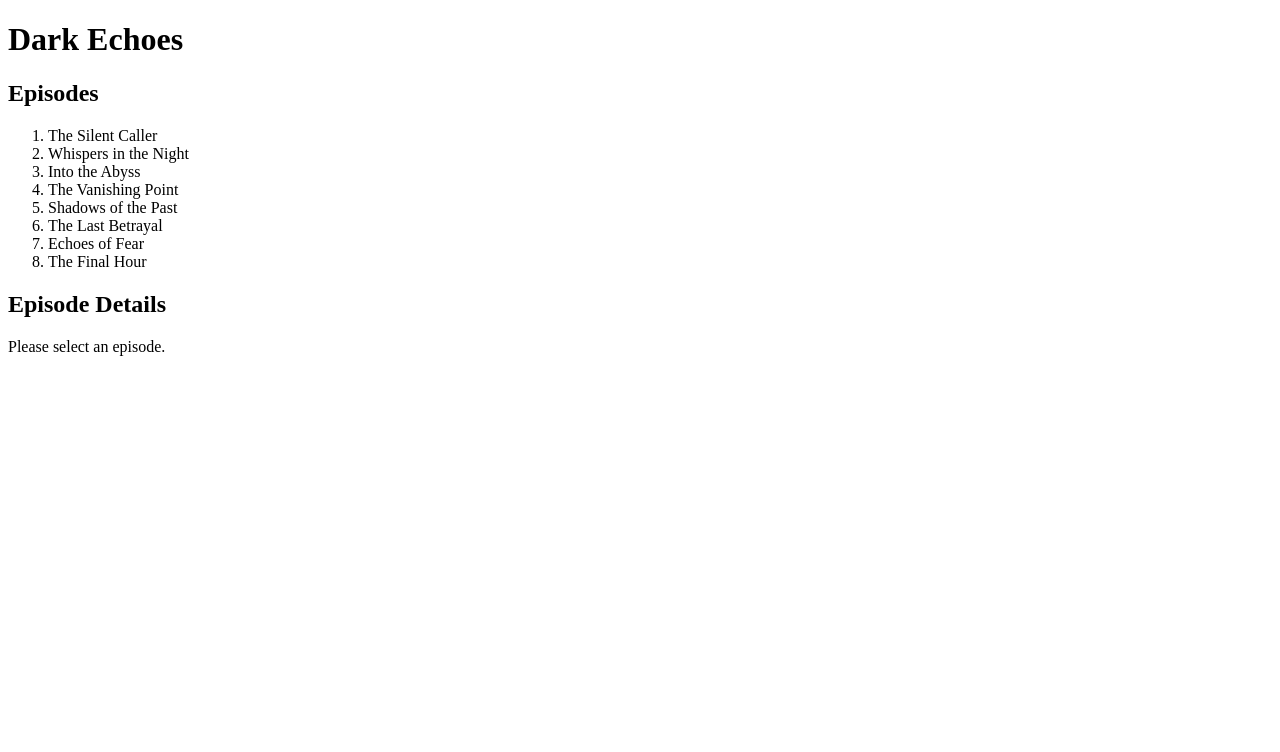
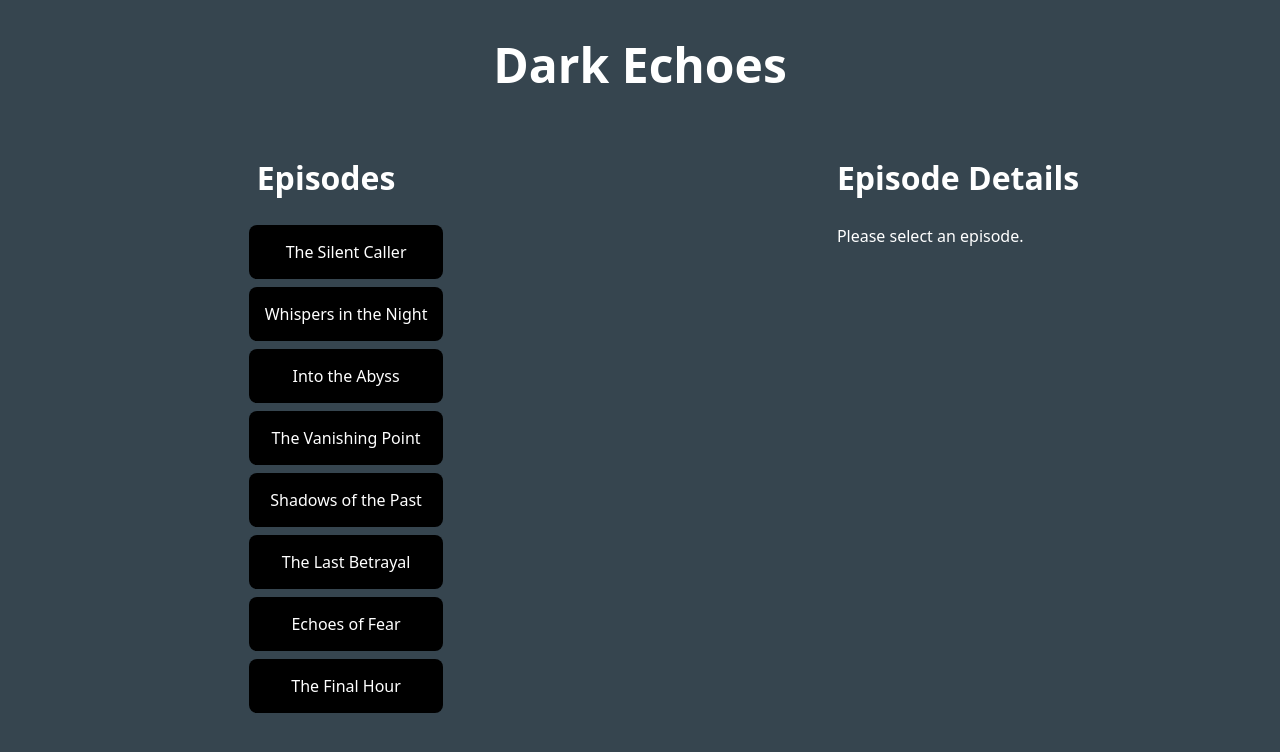
Before and after one commit to Matthew-Scheuermann/dark-echoes, a React (Vite) app: page / in a window 1280 px wide. Shown: the top 752 px of the page. Built offline with nearby package versions, Linux system fonts and the light colour scheme.

Commit message:
added basic css style

```diff
--- a/src/index.css
+++ b/src/index.css
@@ -0,0 +1,82 @@
+body {
+  background-color: #36454f;
+}
+
+h1 {
+  text-align: center;
+  font-family:
+    system-ui,
+    -apple-system,
+    BlinkMacSystemFont,
+    "Segoe UI",
+    Roboto,
+    Oxygen,
+    Ubuntu,
+    Cantarell,
+    "Open Sans",
+    "Helvetica Neue",
+    sans-serif;
+
+  font-size: 3rem;
+  color: white;
+}
+
+main {
+  display: flex;
+  justify-content: space-around;
+  font-family:
+    system-ui,
+    -apple-system,
+    BlinkMacSystemFont,
+    "Segoe UI",
+    Roboto,
+    Oxygen,
+    Ubuntu,
+    Cantarell,
+    "Open Sans",
+    "Helvetica Neue",
+    sans-serif;
+  color: white;
+}
+
+.list {
+  text-align: center;
+}
+h2 {
+  font-size: 2rem;
+}
+
+h3 {
+  font-weight: bold;
+  text-decoration: underline;
+}
+
+ol {
+  list-style: none;
+}
+
+li {
+  padding: 1rem;
+  background-color: black;
+  margin: 0.5rem;
+  cursor: pointer;
+  border-radius: 0.5rem;
+}
+
+li:hover {
+  background-color: red;
+  transition: 0.3s ease;
+}
+
+button {
+  background-color: black;
+  padding: 0.5rem;
+  border-radius: 1rem;
+  color: white;
+  cursor: pointer;
+}
+
+button:hover {
+  background-color: red;
+  transition: 0.3s ease;
+}
```
